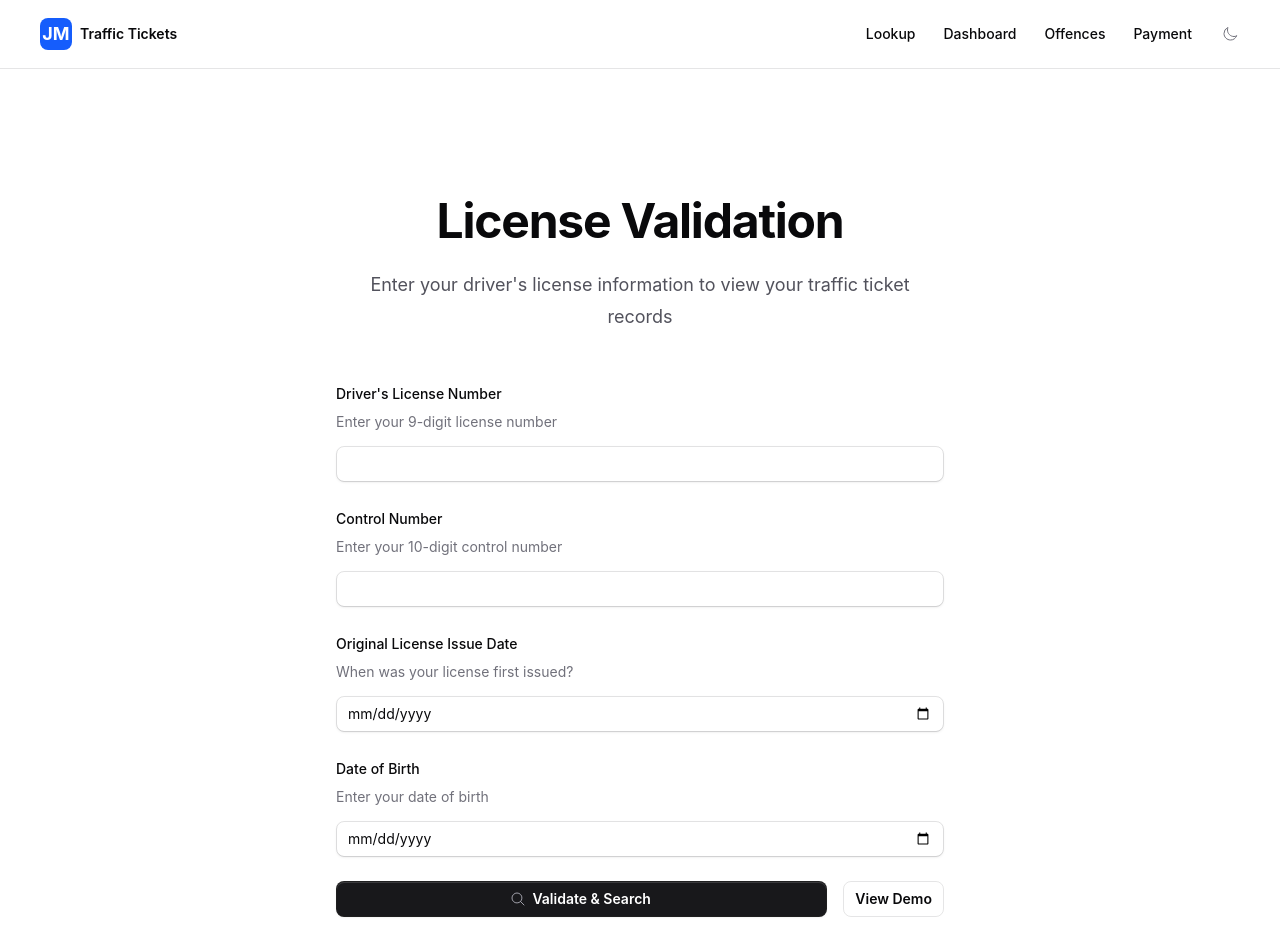
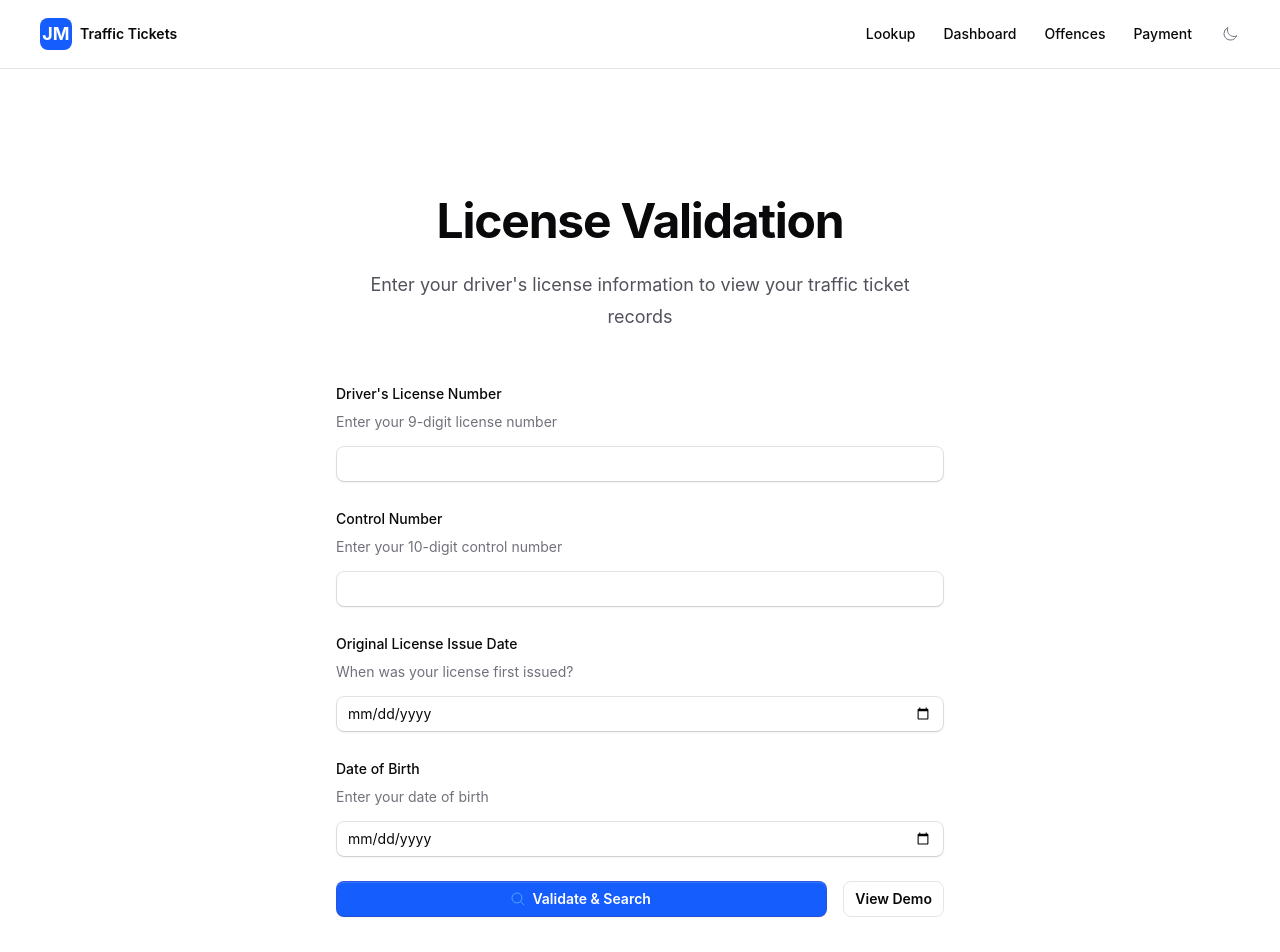
Before and after one commit to Oluwasetemi/traffic, a Next.js app: page /lookup in a window 1280 px wide. Shown: the top 952 px of the page. Built offline with nearby package versions, Linux system fonts and the light colour scheme; no server answers; a web font is replaced by a local one.

Commit message:
style: add blue color to Validate & Search button

```diff
--- a/app/lookup/page.tsx
+++ b/app/lookup/page.tsx
@@ -269,7 +269,7 @@ export default function LookupPage() {
           </Field>
 
           <div className="flex gap-4">
-            <Button type="submit" disabled={isLoading || fieldErrors.size > 0} className="flex-1">
+            <Button type="submit" color="blue" disabled={isLoading || fieldErrors.size > 0} className="flex-1">
               <MagnifyingGlassIcon className="h-5 w-5" />
               {isLoading ? 'Validating...' : 'Validate & Search'}
             </Button>
```
